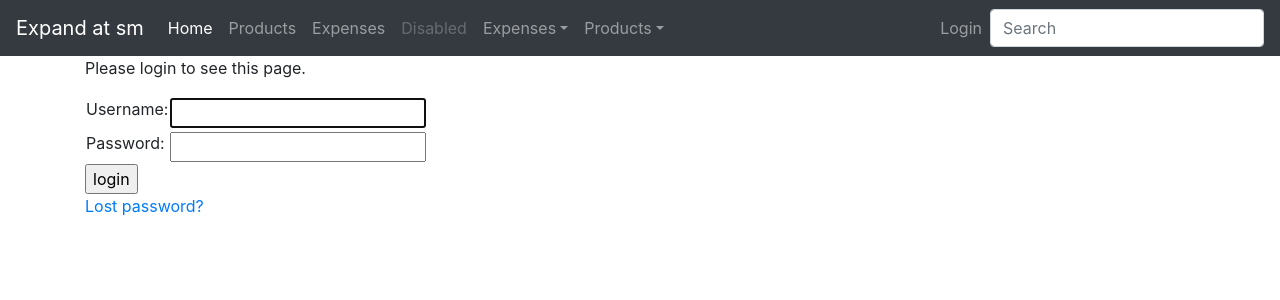
After one commit to vijoin/personal_expenses_control, a Django app: page /accounts/login/?next=/expenses/ in a window 1280 px wide. The commit adds this page. Shown: the top 300 px of the page. Run offline with Django 3.2, Linux system fonts and the light colour scheme; some libraries are stand-ins or nearby versions.

Commit message:
Implement User authentication features and filter expenses by user

```diff
--- a/core/templates/base.html
+++ b/core/templates/base.html
@@ -52,6 +52,15 @@
             </div>
           </li>
             </ul>
+
+              <ul class="nav navbar-nav navbar-right">
+              {% if user.is_authenticated %}
+             <li class="nav-item nav-link">User: {{ user.get_username }}</li>
+             <li class="nav-item"><a class="nav-link" href="{% url 'logout'%}?next={{request.path}}">Logout</a></li>
+           {% else %}
+             <li class="nav-item"><a class="nav-link" href="{% url 'login'%}?next={{request.path}}">Login</a></li>
+           {% endif %}
+              </ul>
             <form class="form-inline my-2 my-md-0">
               <input class="form-control" type="text" placeholder="Search">
             </form>
--- /dev/null
+++ b/core/templates/registration/logged_out.html
@@ -0,0 +1,6 @@
+{% extends "base.html" %}
+
+{% block content %}
+  <p>Logged out!</p>
+  <a href="{% url 'login'%}">Click here to login again.</a>
+{% endblock %}
--- /dev/null
+++ b/core/templates/registration/login.html
@@ -0,0 +1,37 @@
+{% extends "base.html" %}
+
+{% block content %}
+
+  {% if form.errors %}
+    <p>Your username and password didn't match. Please try again.</p>
+  {% endif %}
+
+  {% if next %}
+    {% if user.is_authenticated %}
+      <p>Your account doesn't have access to this page. To proceed,
+      please login with an account that has access.</p>
+    {% else %}
+      <p>Please login to see this page.</p>
+    {% endif %}
+  {% endif %}
+
+  <form method="post" action="{% url 'login' %}">
+    {% csrf_token %}
+    <table>
+      <tr>
+        <td>{{ form.username.label_tag }}</td>
+        <td>{{ form.username }}</td>
+      </tr>
+      <tr>
+        <td>{{ form.password.label_tag }}</td>
+        <td>{{ form.password }}</td>
+      </tr>
+    </table>
+    <input type="submit" value="login" />
+    <input type="hidden" name="next" value="{{ next }}" />
+  </form>
+
+  {# Assumes you setup the password_reset view in your URLconf #}
+  <p><a href="{% url 'password_reset' %}">Lost password?</a></p>
+
+{% endblock %}
--- /dev/null
+++ b/core/templates/registration/password_reset_complete.html
@@ -0,0 +1,6 @@
+{% extends "base.html" %}
+
+{% block content %}
+  <h1>The password has been changed!</h1>
+  <p><a href="{% url 'login' %}">log in again?</a></p>
+{% endblock %}
--- /dev/null
+++ b/core/templates/registration/password_reset_done.html
@@ -0,0 +1,5 @@
+{% extends "base.html" %}
+
+{% block content %}
+  <p>We've emailed you instructions for setting your password. If they haven't arrived in a few minutes, check your spam folder.</p>
+{% endblock %}
--- /dev/null
+++ b/core/templates/registration/password_reset_email.html
@@ -0,0 +1,2 @@
+Someone asked for password reset for email {{ email }}. Follow the link below:
+{{ protocol}}://{{ domain }}{% url 'password_reset_confirm' uidb64=uid token=token %}
--- a/core/urls.py
+++ b/core/urls.py
@@ -1,6 +1,7 @@
-from django.urls import path
+from django.urls import path, include
 from . import views
 
 urlpatterns = [
-    path('', views.index, name='index')
+    path('', views.index, name='index'),
+    path('accounts/', include('django.contrib.auth.urls'))
 ]
--- a/expenses/models.py
+++ b/expenses/models.py
@@ -1,12 +1,14 @@
+from django.contrib.auth.models import User
 from django.db import models
 from django.utils import timezone as tz
 
 
 class Expenses(models.Model):
     name = models.CharField(max_length=100, null=True)
+    location = models.CharField(max_length=100, null=True)
+    date = models.DateTimeField(default=tz.now, null=True)
     # Todo user = models.ForeignKey(User, on_delete=models.CASCADE)
-    location = models.CharField(max_length=100, null=True)
-    date = models.DateTimeField(default=tz.now, null=True)  # ToDo Use NOW  as default
+    user = models.ForeignKey(User, on_delete=models.CASCADE)
 
     class Meta:
         ordering = ['-date']
--- a/expenses/templates/expenses/index.html
+++ b/expenses/templates/expenses/index.html
@@ -6,6 +6,7 @@
 <table class="table table-striped table-hover table-sm">
     <thead class="thead-light">
         <tr>
+            <th>User</th>
             <th>Date</th>
             <th>Total</th>
             <th>Location</th>
@@ -17,7 +18,7 @@
     <tbody>
         {% for expense in expenses %}
         <tr>
-
+            <td>{{ expense.user }}</td>
             <td><a href="{% url 'expenses-edit' expense_id=expense.id %}">{{ expense.date|date:"M d" }}</a></td>
             <td>{{ expense.total }}</td>
             <td>{{ expense.location }}</td>
--- a/products/views.py
+++ b/products/views.py
@@ -1,6 +1,5 @@
 from django.shortcuts import render
 from .models import Product
-from expenses.models import ProductExpense
 
 
 def index(request):
```
Also changed, not shown: core/templates/registration/password_reset_confirm.html (added, +29 -0 lines), core/templates/registration/password_reset_form.html (added, +13 -0 lines), expenses/views.py (+8 -2 lines), personal_expenses_control/settings.py (+6 -2 lines).
